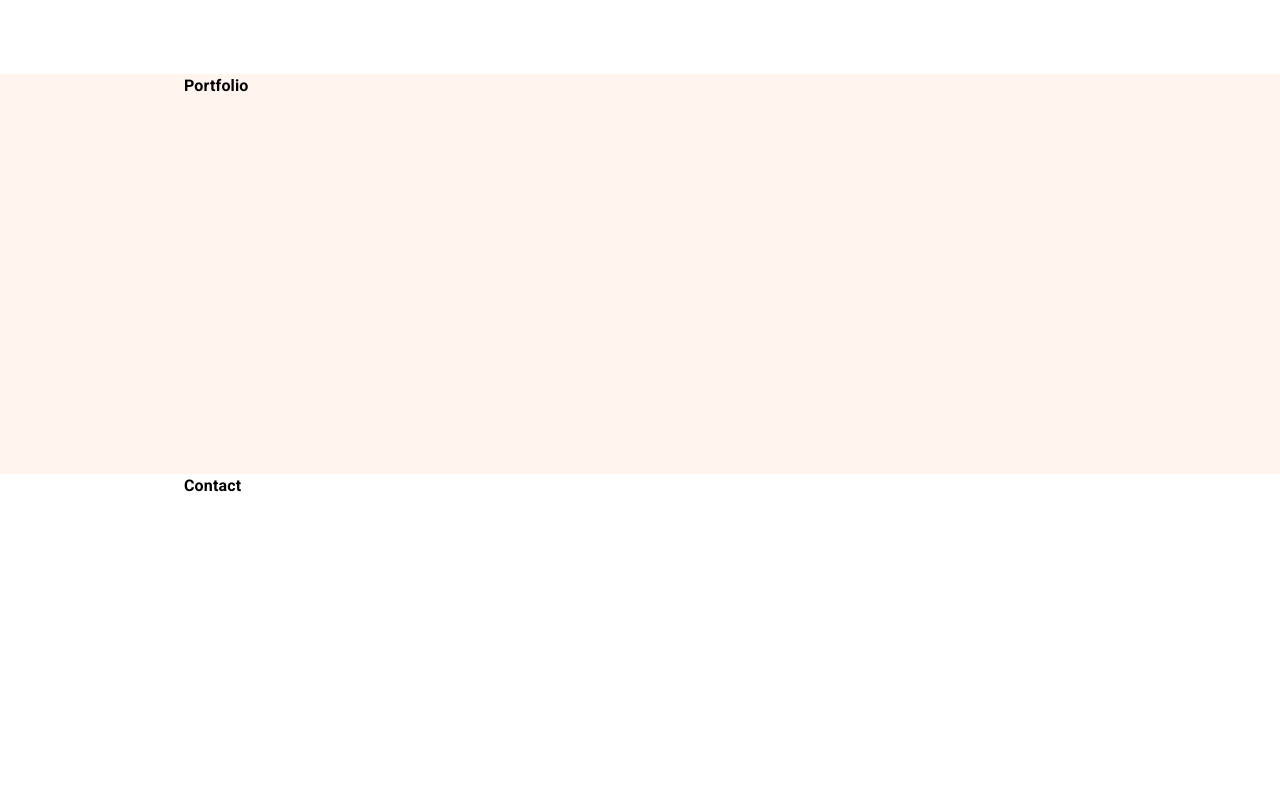
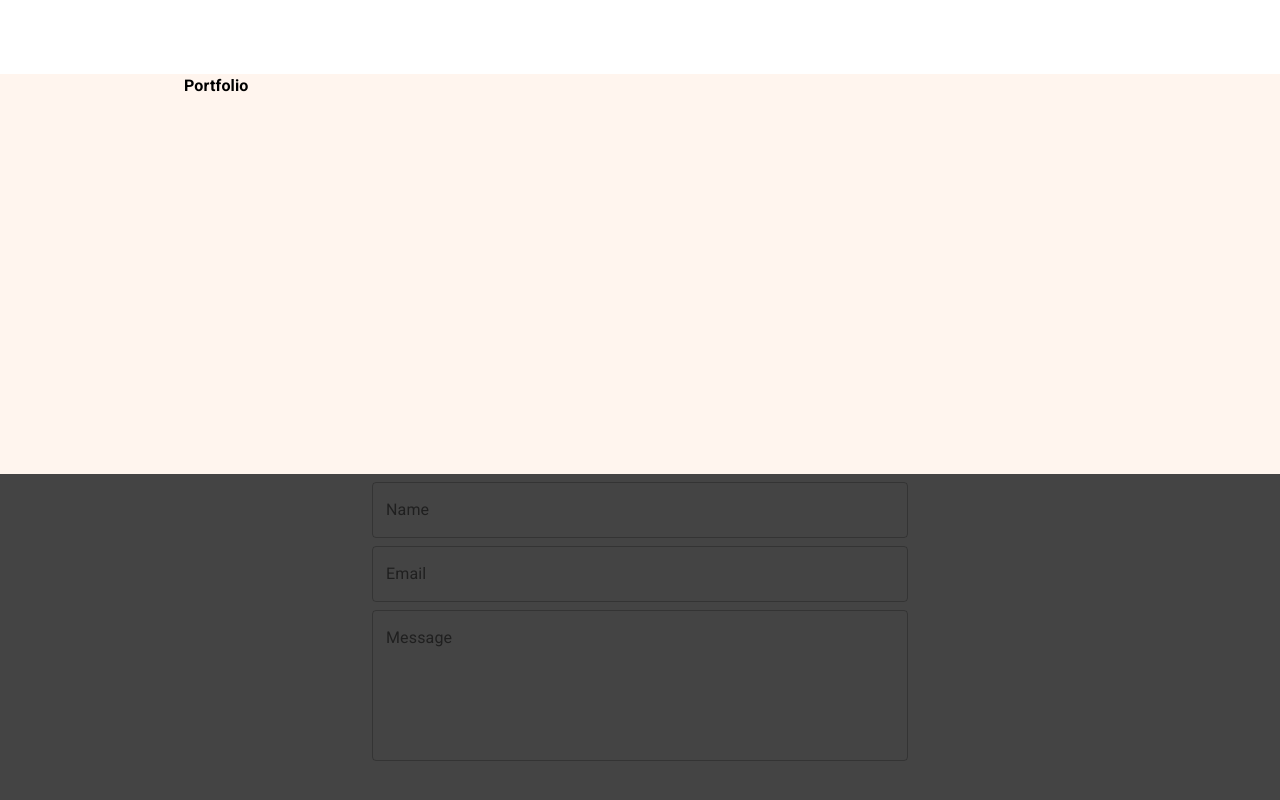
Before and after one commit to dannyhannyford/portfolio, a React app: page / in a window 1280 px wide. Shown: the part 1178-1978 px from the top of the page. Built offline with nearby package versions, Linux system fonts and the light colour scheme.

Commit message:
contact input complete with state

```diff
--- a/client/src/components/Contact.jsx
+++ b/client/src/components/Contact.jsx
@@ -1,17 +1,87 @@
-import React from 'react';
+import React, { useState } from 'react';
 import Typography from '@material-ui/core/Typography';
-import Box from '@material-ui/core/Box';
 import Container from '@material-ui/core/Container';
+import {
+  FormControl,
+  Grid,
+  InputLabel,
+  OutlinedInput
+} from '@material-ui/core';
+import { makeStyles } from '@material-ui/core/styles';
+
+const useStyles = makeStyles((theme) => ({
+  root: {
+    '& > *': {
+      margin: theme.spacing(1),
+    },
+  },
+}));
 
 const Contact = () => {
+  const classes = useStyles();
+  const [name, setName] = useState('');
+  const [email, setEmail] = useState('');
+  const [message, setMessage] = useState('');
+
+  const handleChange = (e) => {
+    if (e.target.id === 'Name') {
+      setName(e.target.value);
+    }
+    if (e.target.id === 'Email') {
+      setEmail(e.target.value);
+    }
+    if (e.target.id === 'Message') {
+      setMessage(e.target.value)
+    }
+  }
+
   return (
     <div id="contact">
-      <Container maxWidth="md">
-        <Typography >
-          <Box fontWeight="fontWeightBold" textAlign="left">
-            Contact
-          </Box>
-        </Typography>
+      <Container maxWidth="sm">
+        <Grid
+          container
+          direction="column"
+          justify="center"
+          alignItems="center"
+          >
+            <form id="form" className={classes.root}>
+              <Grid item>
+              <FormControl fullWidth variant="outlined">
+                <InputLabel htmlFor="Name">Name</InputLabel>
+                <OutlinedInput
+                fullWidth
+                id="Name"
+                value={name}
+                onChange={handleChange}
+                label="Name" />
+              </FormControl>
+              </Grid>
+              <Grid item>
+              <FormControl fullWidth variant="outlined">
+                <InputLabel htmlFor="Email">Email</InputLabel>
+                <OutlinedInput
+                fullWidth
+                id="Email"
+                value={email}
+                onChange={handleChange}
+                label="Email" />
+              </FormControl>
+              </Grid>
+              <Grid item>
+              <FormControl fullWidth variant="outlined">
+                <InputLabel htmlFor="Message">Message</InputLabel>
+                <OutlinedInput
+                fullWidth
+                id="Message"
+                multiline
+                rows={6}
+                value={message}
+                onChange={handleChange}
+                label="Message" />
+              </FormControl>
+              </Grid>
+            </form>
+          </Grid>
       </Container>
     </div>
   );
--- a/client/src/style.css
+++ b/client/src/style.css
@@ -64,7 +64,12 @@ h3 {
 }
 
 #contact {
+  background-color:#444444;
   height: 50vh;
+}
+
+#form {
+  width: 100%;
 }
 /*
 #fff5ee
```
